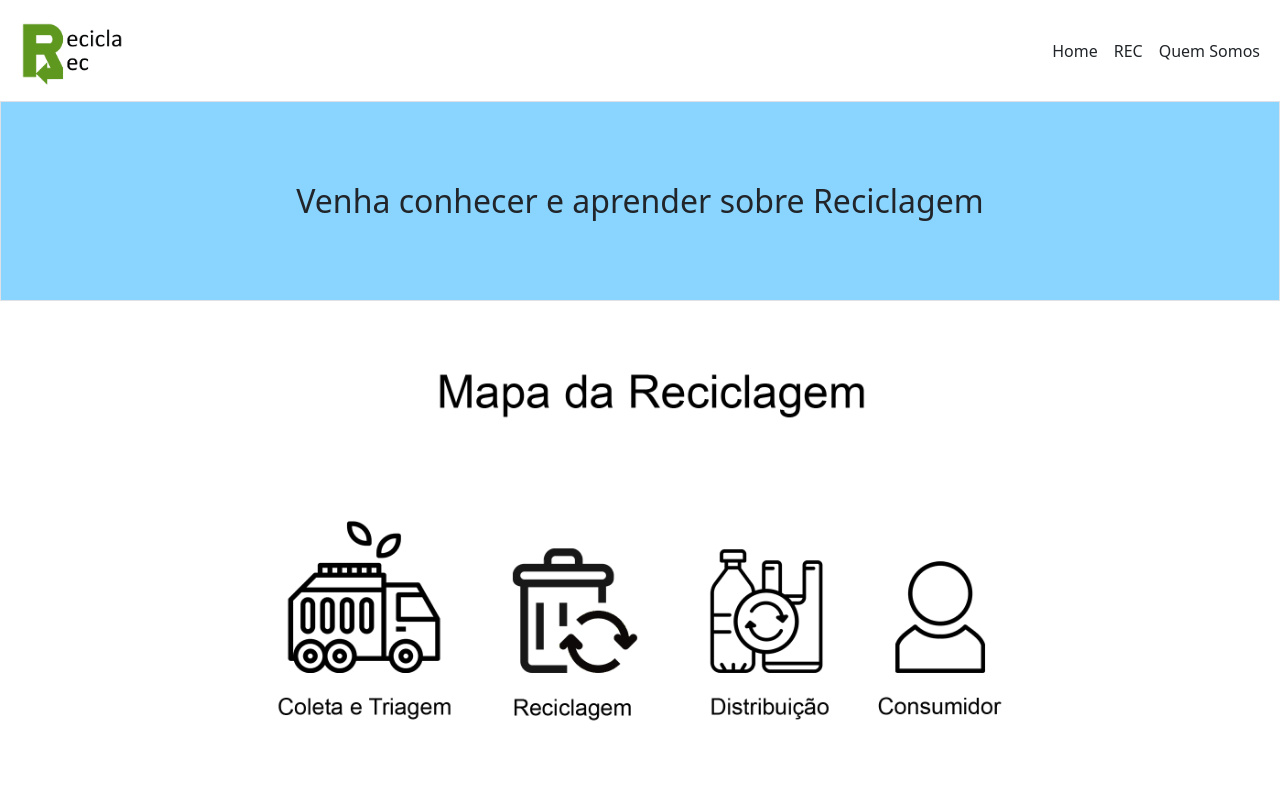
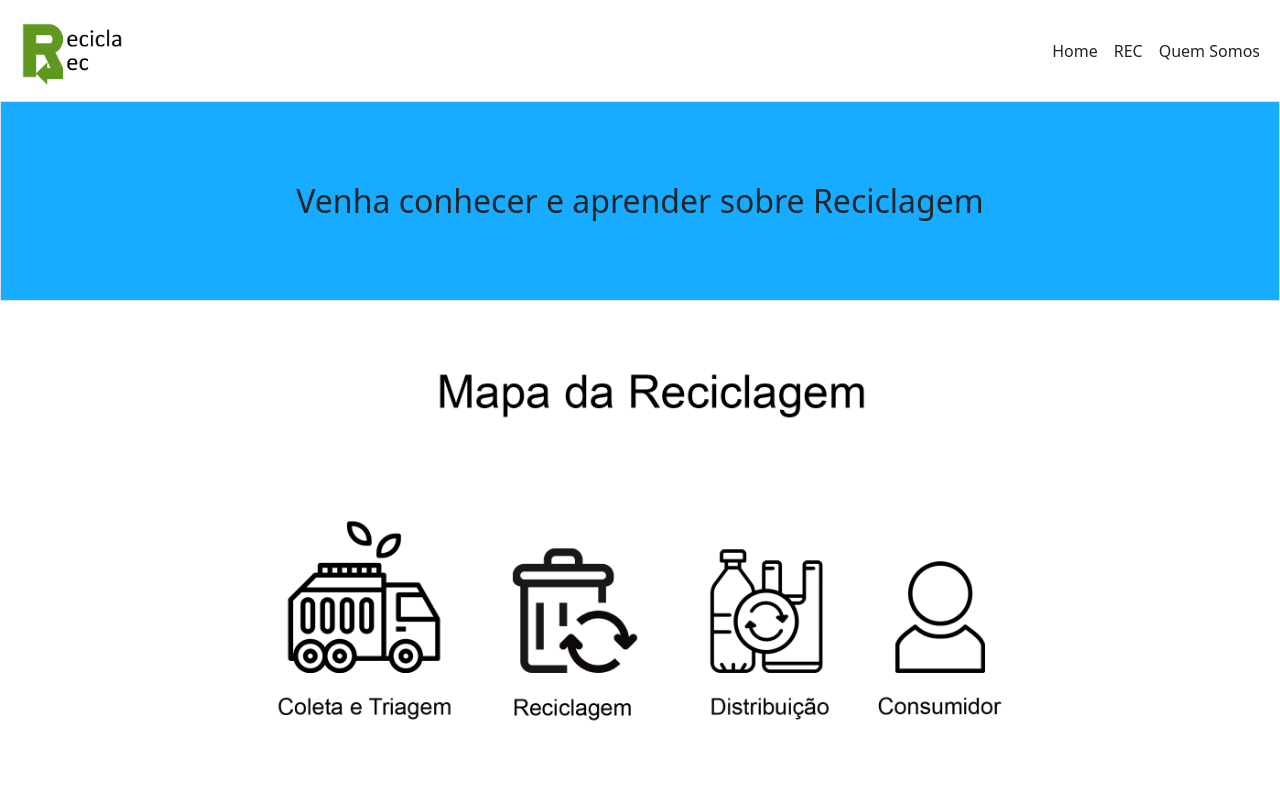
Before and after one commit to ThallysCezar/FaculdadeReciclaRec, a React (Create React App) app: page / in a window 1280 px wide. Shown: the top 800 px of the page. Built offline with nearby package versions, Linux system fonts and the light colour scheme.

Commit message:
refactor: reconfig color to action div

```diff
--- a/src/pages/Cidades/style.css
+++ b/src/pages/Cidades/style.css
@@ -1,4 +1,4 @@
 .colorCallToAction {
     height: 200px;
-    background-color: rgba(23, 172, 255, 0.5);
+    background-color: rgba(23, 172, 255, 1);
 }
--- a/src/pages/Home/style.css
+++ b/src/pages/Home/style.css
@@ -1,4 +1,4 @@
 .colorCallToAction {
     height: 200px;
-    background-color: rgba(23, 172, 255, 0.5);
+    background-color: rgba(23, 172, 255, 1);
 }
--- a/src/pages/QuemSomos/style.css
+++ b/src/pages/QuemSomos/style.css
@@ -1,4 +1,4 @@
 .colorCallToAction {
     height: 200px;
-    background-color: rgba(23, 172, 255, 0.5);
+    background-color: rgba(23, 172, 255, 1);
 }
```
